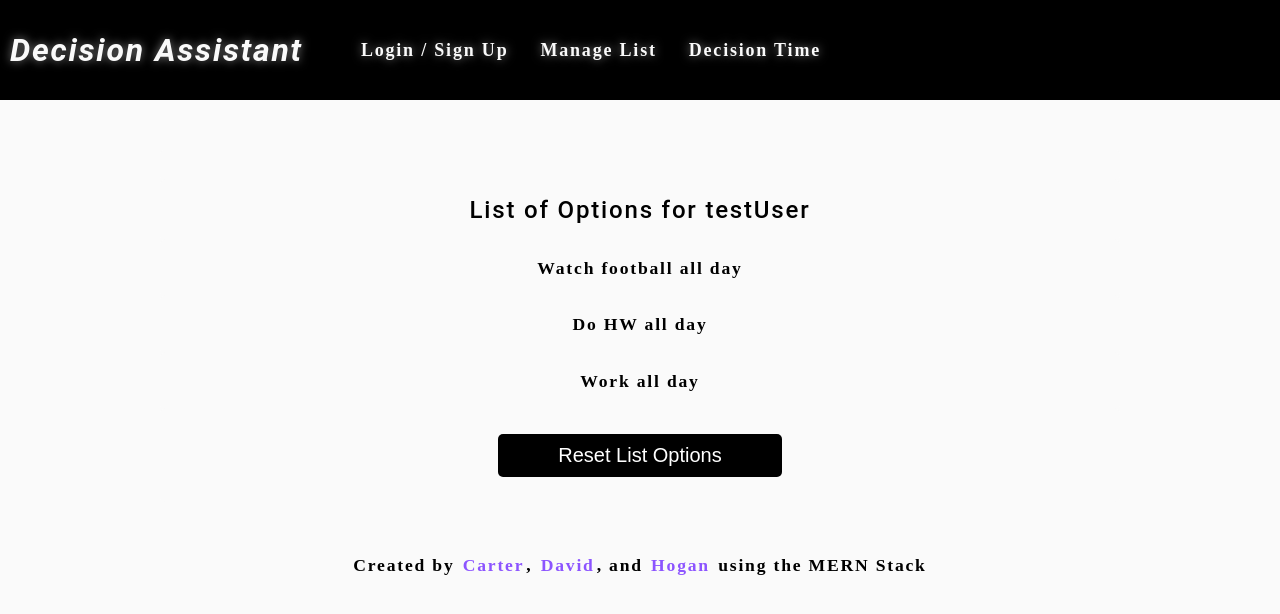
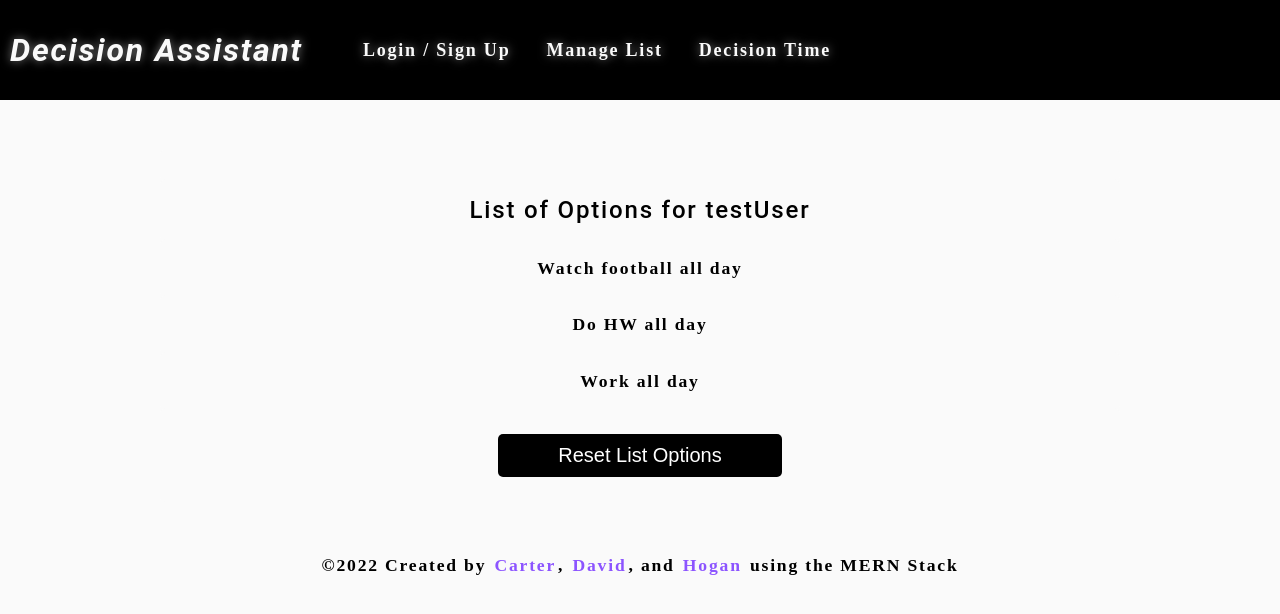
Before and after one commit to carterwsheppard/decision-assistant, a React (Create React App) app in the folder client/: page /list-portal in a window 1280 px wide. Shown: the top 614 px of the page. Built offline with nearby package versions, Linux system fonts and the light colour scheme.

Commit message:
Updated navbar for links, updated AddOption component, added copyright to Footer

```diff
--- a/client/src/components/AddOption/index.js
+++ b/client/src/components/AddOption/index.js
@@ -1,7 +1,9 @@
 import React from "react";
+import ListPortal from "../ListPortal";
 
 function AddOption() {
     return (
+        <div>
             <div className="flex center">
                 <div>
 
@@ -15,6 +17,8 @@ function AddOption() {
                 </form>
                 </div>
             </div>
+            <div className="flex center"><ListPortal /></div>
+        </div>
     );
 }
 
--- a/client/src/components/Footer/index.js
+++ b/client/src/components/Footer/index.js
@@ -1,9 +1,11 @@
 import React from "react";
+
+const copyrightSymbol = String.fromCharCode(169);
 
 function Footer() {
     return (
         <footer className="footer flex center">
-            <p>Created by <a href="https://www.github.com/carterwsheppard">Carter</a>, <a href="https://www.github.com/Seeker-09">David</a>, and <a href="https://www.github.com/hoganrsherrow">Hogan</a> using the MERN Stack</p>
+            <p>{copyrightSymbol}2022 Created by <a href="https://www.github.com/carterwsheppard">Carter</a>, <a href="https://www.github.com/Seeker-09">David</a>, and <a href="https://www.github.com/hoganrsherrow">Hogan</a> using the MERN Stack</p>
         </footer>
     );
 }
--- a/client/src/components/Nav/index.js
+++ b/client/src/components/Nav/index.js
@@ -18,17 +18,17 @@ function Nav() {
         <ul className="flex-row">
           <li className={"mx-2"}>
             <span onClick={() => handleClick()}>
-              Login / Sign Up
+              <a href="/">Login / Sign Up</a>
             </span>
           </li>
           <li className={"mx-2"}>
             <span onClick={() => handleClick()}>
-              Manage List
+              <a href="add-option">Manage List</a>
             </span>
           </li>
           <li className={"mx-2"}>
             <span onClick={() => handleClick()}>
-            Decision Time
+            <a href="decision-time">Decision Time</a>
             </span>
           </li>
         </ul>
```
Lines whose indentation alone changed are shown as unchanged.
